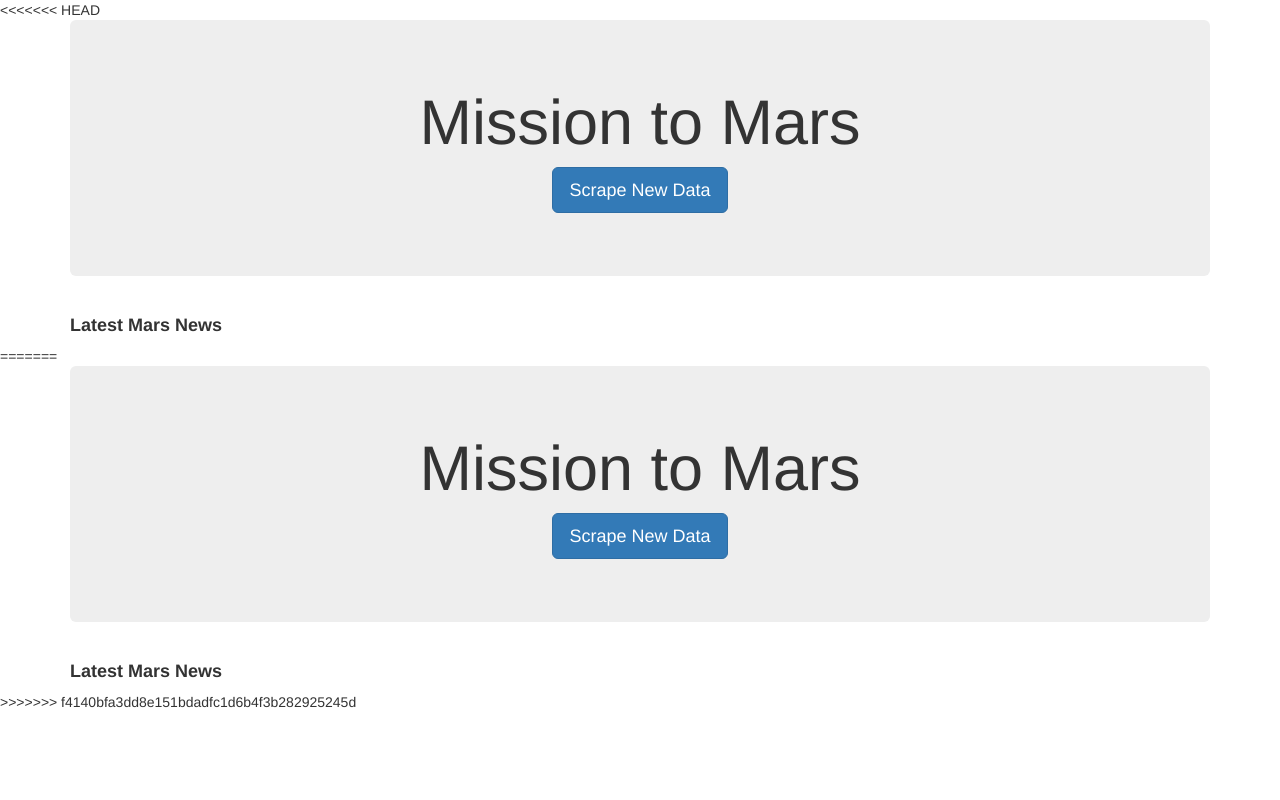
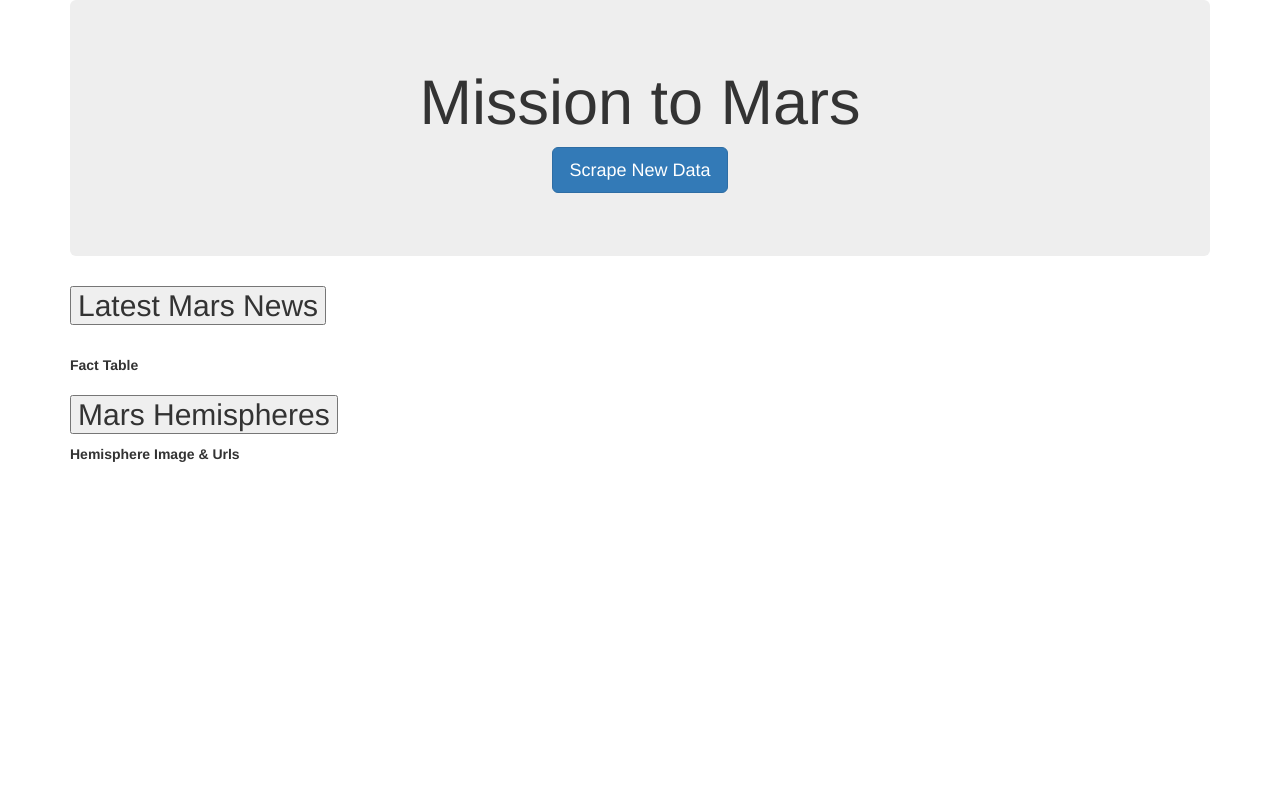
Before and after one commit to Sweeny91/WebScrape_NASA_Application, a Flask app: template Mission_to_Mars/templates/index.html in a window 1280 px wide. Run offline with Flask 2, Linux system fonts and the light colour scheme; the template is opened without the code that fills it, so the values that code supplies are empty; some libraries are stand-ins or nearby versions.

Commit message:
Updating HTML files and Templates organization

```diff
--- a/Mission_to_Mars/scrape_mars.py
+++ b/Mission_to_Mars/scrape_mars.py
@@ -170,7 +170,7 @@ def scrape_info():
     hemi_dict.append(valles_dict)
 
     # Store all scraped data into dictionary
-    mars_dict = {"Mars News": news_dict, "Mars Facts": mars_df, "Mars Hemispheres": hemi_dict}
+    mars_dict = {"news": news_dict, "hemispheres": hemi_dict}
 
     # Close the browser after scraping
     browser.quit()
--- a/Mission_to_Mars/templates/index.html
+++ b/Mission_to_Mars/templates/index.html
@@ -1,4 +1,3 @@
-<<<<<<< HEAD
 <!DOCTYPE html>
 <html lang="en">
 
@@ -11,54 +10,61 @@
 </head>
 
 <body>
+
     <div class="container">
-
         <div class="jumbotron text-center">
             <h1>Mission to Mars</h1>
             <p><a class="btn btn-primary btn-lg" href="/scrape" role="button">Scrape New Data</a></p>
         </div>
 
         <!-- Mars Data -->
-        <div class="row" id="mars-news">
-            <div class="col-md-12">
-                <h4 class="heading"><strong>Latest Mars News</strong></h4>
-                <small>{{mars_dict.news}}</small>
+        <div class="accordion" id="accordionExample">
+            <div class="accordion-item">
+                <h2 class="accordion-header" id="headingOne">
+                    <button class="accordion-button" type="button" data-bs-toggle="collapse" data-bs-target="#collapseOne" aria-expanded="true" aria-controls="collapseOne">
+                    Latest Mars News<br/>
+                </button>
+                </h2>
+                <!-- Insert Latest News Title and Clip of Article-->
+                <div id="collapseOne" class="accordion-collapse collapse show" aria-labelledby="headingOne" data-bs-parent="#accordionExample">
+                    <div class="accordion-body">
+                        <strong>{{mars.news.latest_title}}</strong><br/> {{mars.news.latest_paragraph}}
+                    </div>
+                </div>
+            </div>
+
+            <!-- Insert Facts Table HTML-->
+            <div id="collapseTwo" class="accordion-collapse collapse show" aria-labelledby="headingTwo" data-bs-parent="#accordionExample">
+                <div class="accordion-body">
+                    <strong>Fact Table</strong><br/>
+                    <div src="mars_table" class="html"></div>
+                </div>
+            </div>
+
+            <!-- Insert Mars Hemisphere Section-->
+            <div class="accordion-item">
+                <h2 class="accordion-header" id="headingThree">
+                    <button class="accordion-button collapsed" type="button" data-bs-toggle="collapse" data-bs-target="#collapseThree" aria-expanded="false" aria-controls="collapseThree">
+                  Mars Hemispheres
+                </button>
+                </h2>
+                <div id="collapseThree" class="accordion-collapse collapse show" aria-labelledby="headingThree" data-bs-parent="#accordionExample">
+                    <div class="accordion-body">
+                        <strong>Hemisphere Image & Urls</strong><br/> {% for hemisphere in mars.hemispheres %}
+                        <div class="col-md-6">
+                            <div class="thumbnail">
+                                <img src="{{ mars.hemispheres.img_url }}"><br/>
+                                <div class="caption">
+                                    <h3><b>{{mars.hemispheres.title}}</b></h3>
+                                </div>
+                            </div>
+                        </div>
+                        {% endfor %}
+                    </div>
+                </div>
             </div>
         </div>
-
     </div>
 </body>
 
-=======
-<!DOCTYPE html>
-<html lang="en">
-
-<head>
-    <meta charset="UTF-8">
-    <meta name="viewport" content="width=device-width, initial-scale=1.0">
-    <meta http-equiv="X-UA-Compatible" content="ie=edge">
-    <title>Hot Finds</title>
-    <link rel="stylesheet" href="https://maxcdn.bootstrapcdn.com/bootstrap/3.3.7/css/bootstrap.min.css">
-</head>
-
-<body>
-    <div class="container">
-
-        <div class="jumbotron text-center">
-            <h1>Mission to Mars</h1>
-            <p><a class="btn btn-primary btn-lg" href="/scrape" role="button">Scrape New Data</a></p>
-        </div>
-
-        <!-- Mars Data -->
-        <div class="row" id="mars-news">
-            <div class="col-md-12">
-                <h4 class="heading"><strong>Latest Mars News</strong></h4>
-                <small>{{mars_dict.news}}</small>
-            </div>
-        </div>
-
-    </div>
-</body>
-
->>>>>>> f4140bfa3dd8e151bdadfc1d6b4f3b282925245d
 </html>
```
Also changed, not shown: Mission_to_Mars/templates/mars_table.html (renamed from Mission_to_Mars/mars_table.html).
